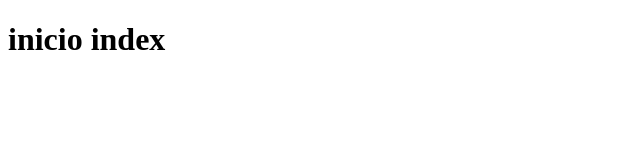
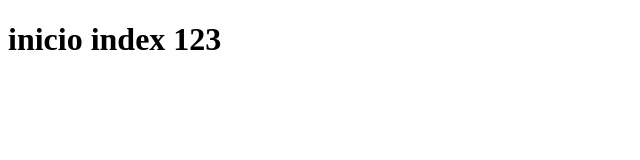
Before and after one commit to TonyGarzon/eliminar1, a plain HTML site: page index.html in a window 1280 px wide. Shown: the full height of the page, 0-640 px from the left. Drawn offline with Linux system fonts and the light colour scheme.

Commit message:
inicio index main

```diff
--- a/index.html
+++ b/index.html
@@ -7,6 +7,6 @@
     <title>Document</title>
 </head>
 <body>
-    <h1>inicio index</h1>
+    <h1>inicio index 123</h1>
 </body>
 </html>
```
